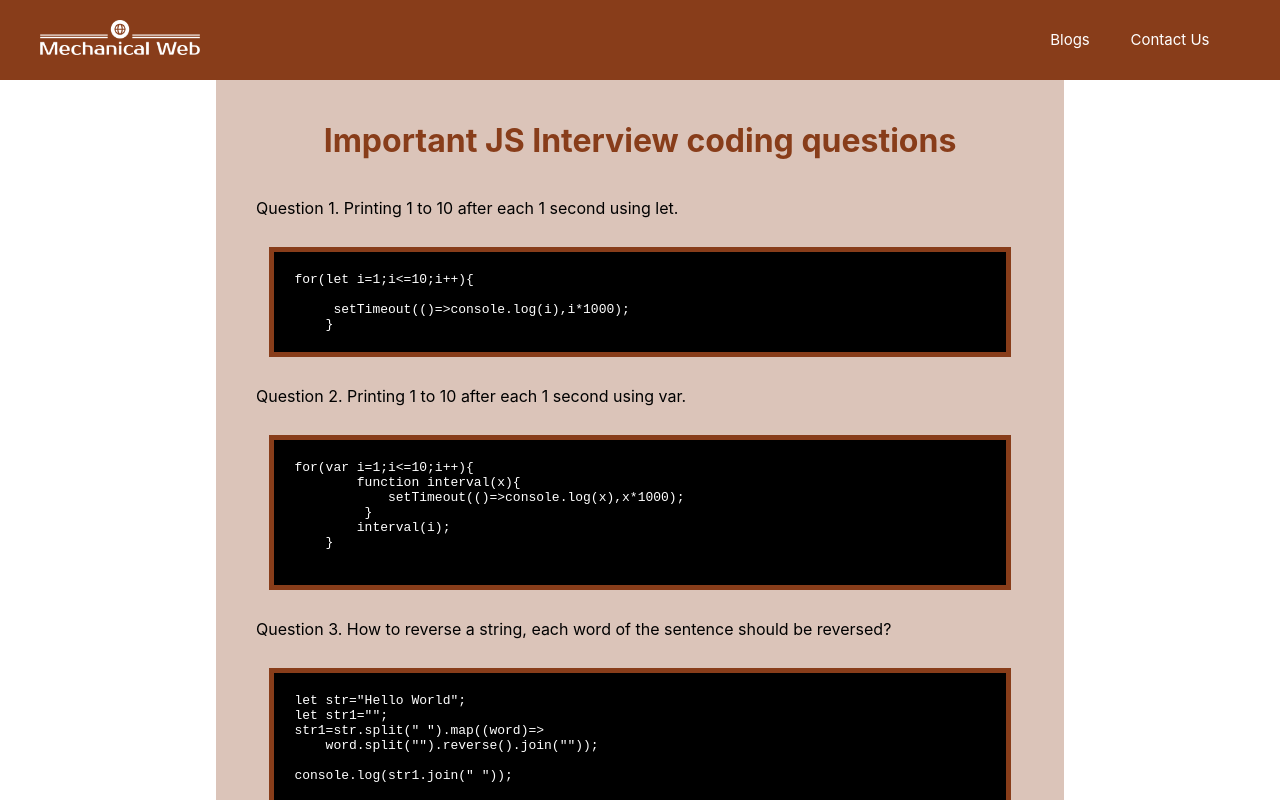
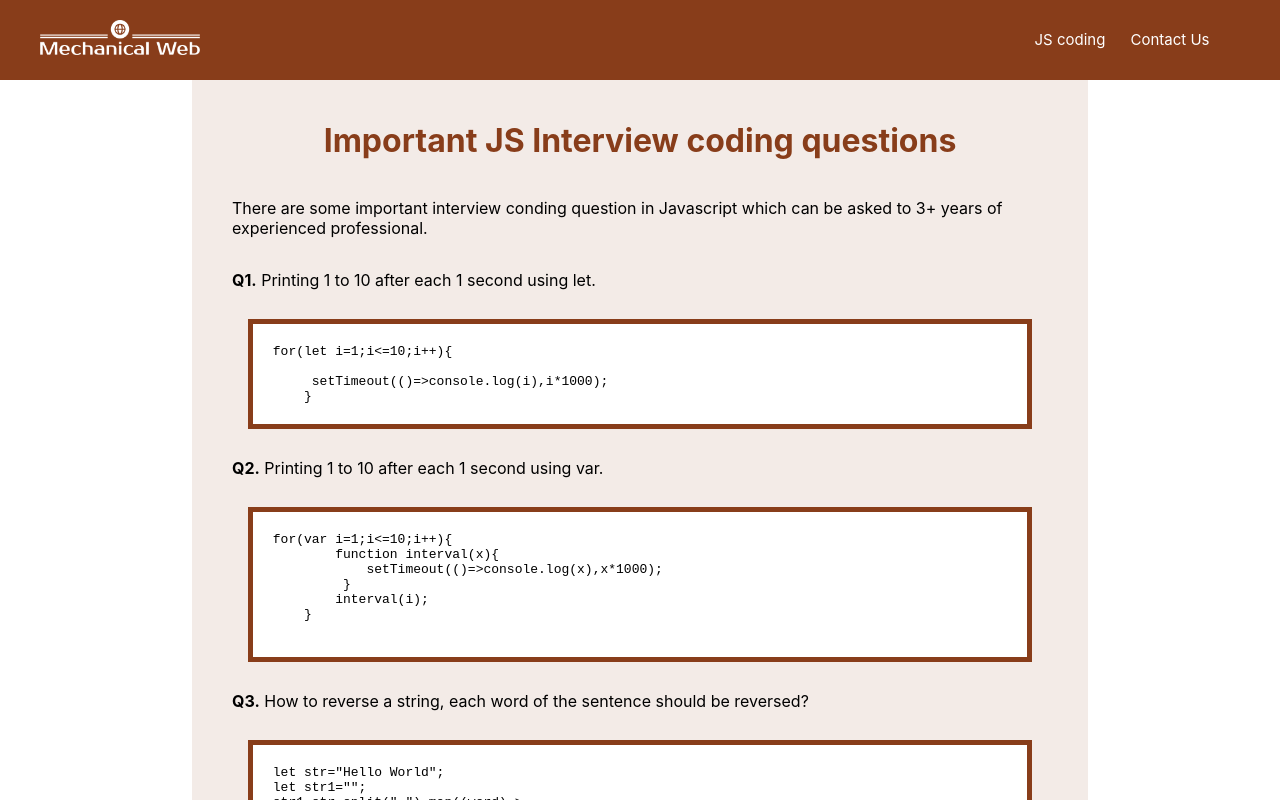
Before and after one commit to rashmeesinha/mechanicalweb, a React (Create React App) app: page / in a window 1280 px wide. Shown: the top 800 px of the page. Built offline with nearby package versions, Linux system fonts and the light colour scheme.

Commit message:
ui changes

```diff
--- a/src/App.css
+++ b/src/App.css
@@ -1,4 +1,10 @@
 .App {
   color: white;
+  display: flex;
+  justify-content: center;
+  flex-direction: column;
+  width: 70%;
+  align-items: center;
+  margin-left: 15%;
   font-family:prosto system-ui, -apple-system, BlinkMacSystemFont, 'Segoe UI', Roboto, Oxygen, Ubuntu, Cantarell, 'Open Sans', 'Helvetica Neue', sans-serif;
 }
--- a/src/App.js
+++ b/src/App.js
@@ -5,19 +5,18 @@ import {BrowserRouter as Router, Route, Routes} from 'react-router-dom'
 import Blogs from './Blogs/Blogs';
 import Footer from './Footer/Footer'
 import Contact from './Contact/Contact';
+import bundleArray from './Blogs/bundleArray'
 
 function App() {
   return (
     <div className="App">
-
       <Router>
-      <Navbar></Navbar>
         <Routes>
-          <Route path='/' index element={<Blogs/>}></Route>
+          <Route path='/' index element={<Blogs bundleArray={bundleArray}/>}></Route>
           <Route path='/contactUs'exact element={<Contact/>}></Route>
         </Routes>
       </Router>
-      <Footer></Footer>
+
     </div>
   );
 }
--- a/src/Blogs/Blogs.css
+++ b/src/Blogs/Blogs.css
@@ -1,5 +1,4 @@
 .blogs__main_container{
-    margin-top: 80px;
     min-width: 600px;
     width: 100%;
     color:black;
@@ -7,16 +6,16 @@
     justify-content: center;
 }
 .blogs__container{
-    background-color: rgba(136, 61, 26, 0.3);
-    width: 60%;
+    background-color: rgba(136, 61, 26, 0.1);
+    width: 100%;
     padding: 20px 40px 50px;
     display: flex;
     flex-direction: column;
 
 }
 .blog_tile{
-    background-color: black;
-    color:white;
+    background-color: white;
+    color:black;
     height: fit-content;
     width: 90%;
     border: 5px solid #883d1a;
@@ -27,3 +26,16 @@ h1{
     align-self:center;
     color:  #883d1a;
 }
+.paginate_index{
+    padding-top: 40px;
+    display: flex;
+    justify-content: center;
+    align-items: center;
+}
+
+.tabs{
+    height: 100px;
+    display: sticky;
+    top:0;
+    left:15%;
+}
--- a/src/Blogs/Blogs.jsx
+++ b/src/Blogs/Blogs.jsx
@@ -1,21 +1,62 @@
-import React from "react";
+import React, { useEffect } from "react";
+import Pagination from "@mui/material/Pagination";
+import Footer from "../Footer/Footer";
+import Navbar from "../Navbar/Navbar";
 import "./Blogs.css";
-import bundleArray from "./bundleArray";
-import Tile from "./Tile"
 
-function Blogs() {
+import Tile from "./Tile";
+
+
+function Blogs(props) {
+    const bundleArray= props.bundleArray
+  const [page, setPage] = React.useState(1);
+  const [paginatedArray, setPaginatedArray] = React.useState(
+    bundleArray.slice(0, 5)
+  );
+
+
+  useEffect(()=>{
+    const from = (page - 1) * 5;
+    const to = (page - 1) * 5 + 5;
+    setPaginatedArray(bundleArray.slice(from, to));
+  },[page])
+
+  const handleChange = (event, value) => {
+    setPage(value);
+  };
+
   return (
-    <div className="blogs__main_container">
-      <div className="blogs__container">
-        <h1>Important JS Interview coding questions</h1>
-        {bundleArray &&
-          bundleArray.map((item, index) => {
-            return (
-              <Tile item={item} index={index}></Tile>
-            );
-          })}
+    <>
+        <Navbar/>
+      <div className="blogs__main_container">
+        <div className="blogs__container">
+          <h1>Important JS Interview coding questions</h1>
+          <p>
+            There are some important interview conding question in Javascript
+            which can be asked to 3+ years of experienced professional.
+          </p>
+          {paginatedArray &&
+            paginatedArray.map((item, index) => {
+              return <Tile item={item} index={index}></Tile>;
+            })}
+          <div className="paginate_index">
+            <Pagination
+              count={bundleArray.length / 5}
+              page={page}
+              onChange={handleChange}
+              variant="outlined"
+              shape="circular"
+              //color="secondary"
+              showNextButton
+              showPrevButton
+              showFirstButton
+              showLastButton
+            />
+          </div>
+        </div>
       </div>
-    </div>
+      <Footer/>
+    </>
   );
 }
 
--- a/src/Blogs/Tile.jsx
+++ b/src/Blogs/Tile.jsx
@@ -6,7 +6,7 @@ function Tile(props) {
   return (
     <>
       <p>
-        Question {props.index + 1}. {props.item.ques}
+        <b>Q{props.item.id}.</b> {props.item.ques}
       </p>
       <pre className="blog_tile">{props.item.ans}</pre>
     </>
--- a/src/Blogs/bundleArray.js
+++ b/src/Blogs/bundleArray.js
@@ -1,12 +1,12 @@
 const bundleArray = [
-  {
+  { id: 1,
     ques: "Printing 1 to 10 after each 1 second using let.",
     ans: `for(let i=1;i<=10;i++){
 
      setTimeout(()=>console.log(i),i*1000);
     }`,
   },
-  {
+  { id: 2,
     ques: "Printing 1 to 10 after each 1 second using var.",
     ans: `for(var i=1;i<=10;i++){
         function interval(x){
@@ -16,7 +16,7 @@ const bundleArray = [
     }
         `,
   },
-  {
+  { id: 3,
     ques:'How to reverse a string, each word of the sentence should be reversed?',
     ans:`let str="Hello World";
 let str1="";
@@ -26,12 +26,12 @@ str1=str.split(" ").map((word)=>
 console.log(str1.join(" "));
     `
   },
-  {
+  { id: 4,
     ques:'How to reverse a string, whole sentence should be reversed?',
     ans:`let s="Hello world";
 console.log(s.split("").reverse().join(""));`
   },
-  {
+  { id:5,
     ques:'Print whether a number is armstrong no. or not in JS',
      ans:`let n=153;
 let arm=0,rem=0,n1=n;
@@ -47,7 +47,7 @@ if(arm==n)
 else
     console.log("not an armstrong no.");`
   },
-  {
+  { id:6,
     ques:'How to remove duplicate from array : arr=[1,2,4,2,4,5,2,1,6,7]?',
     ans:`    let arr=[1,2,3,4,5,6,1,2,3,3,4,2,5,0];
     let arr1=[];
@@ -60,7 +60,7 @@ else
     console.log(arr1);
     `
   },
-  {
+  { id: 7,
     ques:'Sort an array of number.',
     ans:`    let points = [40, 100, 1, 5, 25, 10];
     points.sort(function(a, b){return a- b});
@@ -68,7 +68,7 @@ else
     console.log(points);
     `
   },
-  {
+  { id: 8,
     ques:'Write an example for Closure.',
     ans:`   function a(){
         let n=1;
@@ -81,7 +81,7 @@ else
     console.log(a)
     `
   },
-  {
+  { id: 9,
     ques:'Call an inner function multiple times from outside',
     ans:`   function a(input){
         let n=1;
@@ -95,7 +95,7 @@ else
     a("hello");
     a("world");`
   },
-  {
+  { id: 10,
     ques:'Print the no. of occurrences of each letter in a string.',
     ans:`   let str="Welcome to Earth";
     str=str.toLowerCase();
@@ -114,6 +114,104 @@ else
     console.log(obj);
     `
   },
+  { id: 11,
+    ques:'How to iterate over JS object.',
+    ans:`   let obj = {
+      name: "hello",
+      id: {
+        n1: "abc",
+        n2: "xyz",
+        n3: "qwe",
+      },
+      age: 25,
+    };
+
+    Object.entries(obj.id).map(
+      (item) => console.log(item)
+      );
+    `
+  },
+  { id: 12,
+    ques:' How to print pair to element which is equal to a particular number.',
+    ans:`  const arr = [1, 6, 2, 4, 3, 0, 13, 24, 6, 7, 8, 9, 10];
+    const k=13;
+    let obj={};
+    function fun(){
+      for(let i=0;i<arr.length;i++){
+        for(let j=i;j<arr.length;j++){
+          if(arr[i]+arr[j]==k)
+          obj[arr[i]]=arr[j];
+        }
+      }
+      console.log(obj);
+    }
+    fun();
+    `
+  },
+  { id: 13,
+    ques:'Flatten the array without using flat():',
+    ans:`  let arr = [1, 2, 3, [4, 5, [6]]]; //[1,2,3,4,5,6]
+    let result = [];
+
+    function flatArray(arr) {
+      //result=arr.flat();
+      for (let i = 0; i < arr.length; i++) {
+        console.log(typeof arr[i]);
+        if (typeof arr[i] === "object") {
+          flatArray(arr[i]);
+        } else result.push(arr[i]);
+      }
+
+      return result;
+    }
+
+    console.log(flatArray(arr));
+
+    let arr = [1, 2, 3, [4, 5, [6,[7,8]]]]
+
+    var flatten=arr.join(",").split(",");
+    console.log(flatten);
+    `
+  },
+  { id: 14,
+    ques:'Print the reshuffled array by given number',
+    ans:`   let arr=[1,2,3,4,5,6] // [ 4, 5, 6, 1, 2, 3 ]
+    let n=3
+
+
+    function reshuffle(arr,n){
+        for(let i=0;i<n;i++){
+            arr.unshift(arr.pop())
+        }
+        return arr;
+    }
+    console.log(reshuffle(arr,n))
+    `
+  },
+  { id: 15,
+    ques:'Print the fibbonacci series until a given numbers.',
+    ans:`   function fib(n) {
+      let fibS = []
+      let a = 0;
+      let b = 1;
+      fibS.push(a);
+      fibS.push(b);
+      for (i = 0; i <= n ;) {
+        let c = a + b
+        fibS.push(c);
+        a = b;
+        b = c;
+        i = a+b;
+      }
+      return fibS
+
+    }
+    console.log(fib(15))
+    `
+  }
+
+
+
 
 ];
 
--- a/src/Contact/Contact.js
+++ b/src/Contact/Contact.js
@@ -4,16 +4,29 @@ import instaImg from "./instagram.png";
 import fbImg from "./facebook.png";
 import lnkdImg from "./linkedin.png";
 import Button from '../CustomElements/Button'
-
+import emailjs from "emailjs-com";
 import "./contact.css";
+import Footer from "../Footer/Footer";
+import Navbar from "../Navbar/Navbar";
 
 function Contact() {
   let [emailValidationResult, setEmail] = useState("");
 
+
   function sendEmail(e) {
     e.preventDefault();
-    console.log("Email sent")
-
+    emailjs
+      .sendForm(
+        "service_8yob0er",
+        "template_ikzbfqz",
+        e.target,
+        "n9K4-DTMTio0S7b7e"
+      )
+      .then((res) => {
+        if (res.text == "OK") alert("Email Sent Successfully!");
+      })
+      .catch((err) => console.log(err));
+    e.target.reset();
   }
 
   function emailValidation(e) {
@@ -26,6 +39,8 @@ function Contact() {
   }
 
   return (
+    <>
+    <Navbar/>
     <div className="contact_maincontainer">
       <div className="contact_container">
       <div className="contactPage" id="contactMe" align="center">
@@ -93,6 +108,8 @@ function Contact() {
     </div>
     </div>
     </div>
+    <Footer/>
+    </>
   );
 }
 
--- a/src/Contact/contact.css
+++ b/src/Contact/contact.css
@@ -1,5 +1,4 @@
 .contact_maincontainer{
-    margin-top: 80px;
     min-width: 600px;
     width: 100%;
     color:black;
@@ -7,8 +6,8 @@
     justify-content: center;
 }
 .contact_container{
-  background-color: rgba(136, 61, 26, 0.3);
-  width: 60%;
+  background-color: rgba(136, 61, 26, 0.1);
+  width: 100%;
   padding: 20px 40px 50px;
   display: flex;
   flex-direction: column;
--- a/src/Footer/footer.css
+++ b/src/Footer/footer.css
@@ -1,5 +1,6 @@
 .footer {
-
+    width: 100vw;
+    min-width: 600px;
     padding-top:10px;
     background-color: #883d1a;
     display: flex;
--- a/src/Navbar/Navbar.css
+++ b/src/Navbar/Navbar.css
@@ -1,8 +1,9 @@
 .navbar {
   background-color:#883d1a;
-  width: 100%;
+  width: 100vw;
+  min-width: 600px;
   height: 80px;
-  position: fixed;
+  position: sticky;
   top: 0;
   left: 0;
 }
--- a/src/Navbar/Navbar.js
+++ b/src/Navbar/Navbar.js
@@ -23,7 +23,7 @@ function Navbar() {
         {/* <span>About Us</span> */}
         {/* <span>What we do?</span>
         <span>Templates</span> */}
-        <span onClick={()=>navigate("/")}>Blogs</span>
+        <span onClick={()=>navigate("/")}>JS coding</span>
         <span onClick={()=>navigate("/contactUs")}>Contact Us</span>{" "}
         {/* <div style={{ marginTop: '20px', marginBottom: "20px", marginLeft: "10px" }}>
           <Button
```
Also changed, not shown: package.json (+7 -1 lines), 1 other file (tests, documents, lock files or other folders).
